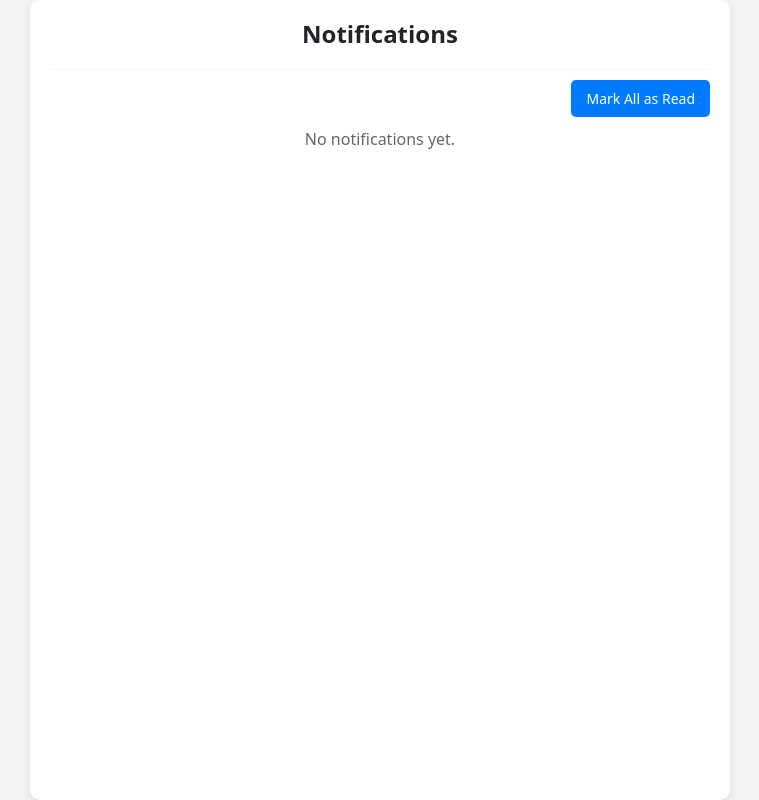
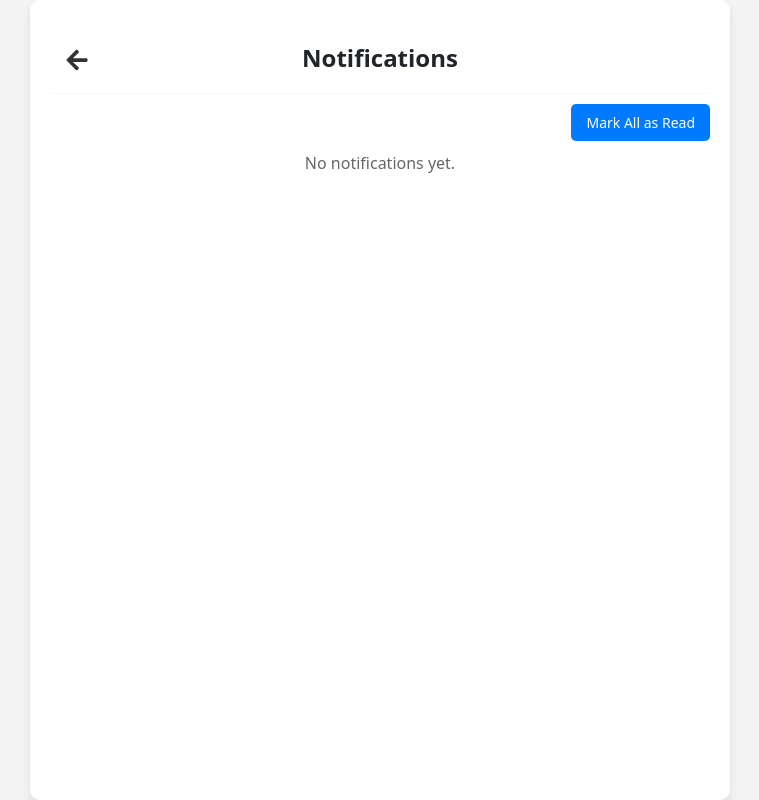
Before and after one commit to musheer243/bewbew-frontend, a React (Create React App) app: page /notifications in a window 1280 px wide. Shown: the whole page, without its empty margins (260-1019 px from the left). Built offline with nearby package versions, Linux system fonts and the light colour scheme.

Commit message:
back arrow in notification to navigate to /dashboard implemented

```diff
--- a/src/components/dashboard/NotificationsPage.js
+++ b/src/components/dashboard/NotificationsPage.js
@@ -4,6 +4,7 @@ import { Client } from "@stomp/stompjs";
 import SockJS from "sockjs-client";
 import { WEBSOCKET_URL, API_BASE_URL } from "../../config"; // Ensure these are defined in your config file
 import "../../styles/NotificationsPage.css";
+import { FaArrowLeft } from "react-icons/fa"; // Import the back arrow icon
 
 const NotificationsPage = () => {
   const [notifications, setNotifications] = useState([]);
@@ -143,6 +144,10 @@ const NotificationsPage = () => {
   return (
     <div className="notifications-container">
       <div className="notifications-box">
+      {/* Back Button */}
+      <div className="back-button-noti" onClick={() => navigate("/dashboard")}>
+          <FaArrowLeft className="back-icon" />
+        </div>
         <h2 className="notifications-title">Notifications</h2>
         <hr className="divider" />
         <div className="mark-all-btn">
--- a/src/styles/NotificationsPage.css
+++ b/src/styles/NotificationsPage.css
@@ -17,6 +17,26 @@
   border-radius: 10px;
   overflow-y: auto;
   padding: 20px;
+}
+
+.back-button-noti {
+  position: relative;
+  top: 28px;
+  left: 15px;
+  cursor: pointer;
+  display: flex;
+  align-items: center;
+  color: #333;
+  font-size: 20px;
+  transition: color 0.2s ease-in-out;
+}
+
+.back-button:hover {
+  color: #007bff;
+}
+
+.back-icon {
+  font-size: 24px;
 }
 
 /* Title styling */
```
